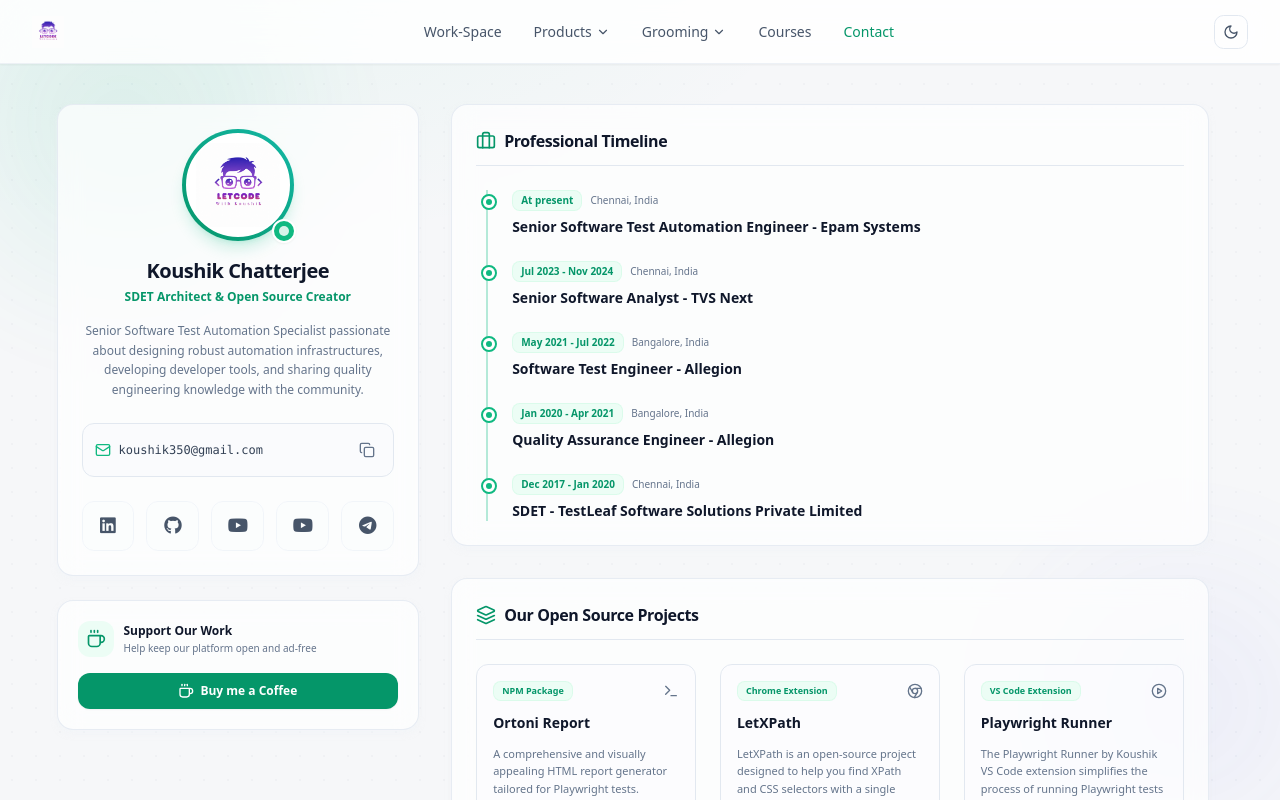
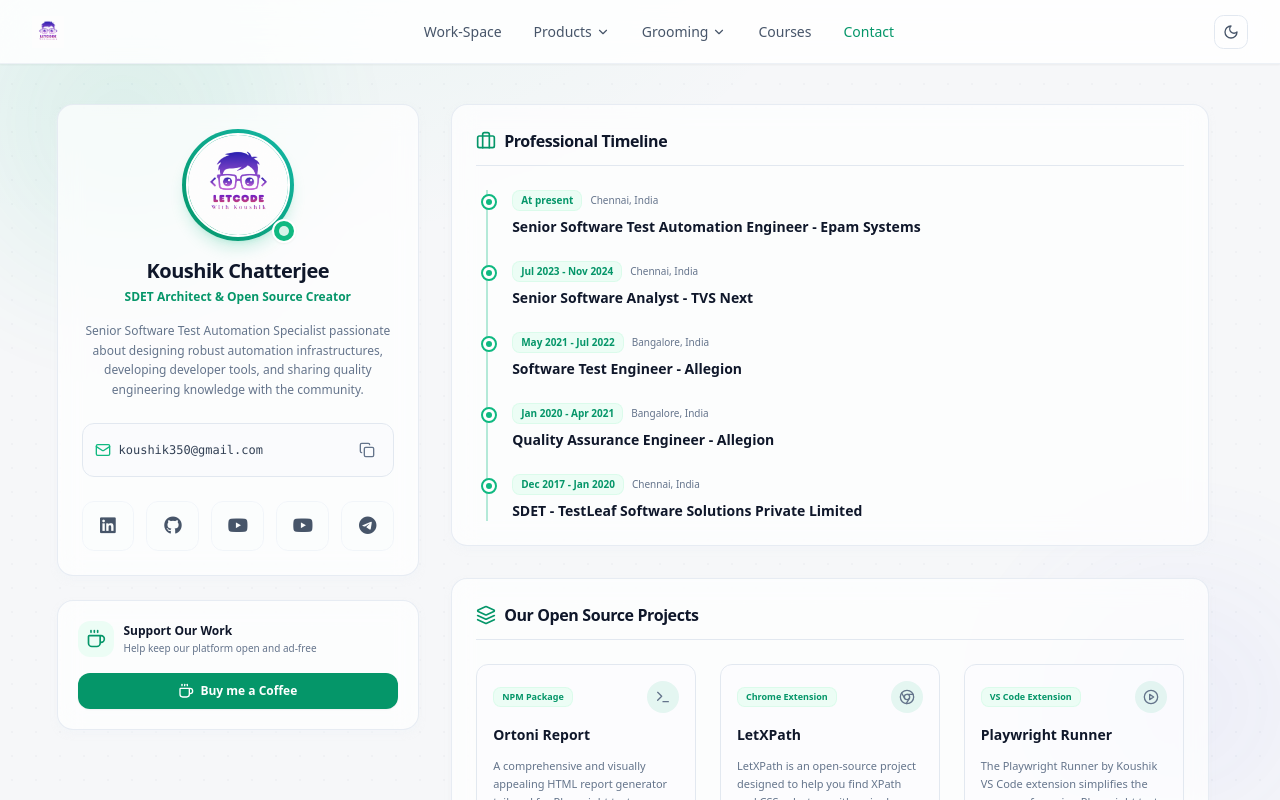
Before and after one commit to ortoniKC/letcode-2025, a React (Vite) app: page /contact in a window 1280 px wide. Shown: the top 800 px of the page. Built offline with nearby package versions, Linux system fonts and the light colour scheme.

Commit message:
🎨 STYLE: Make profile avatar and project/feature icons circular

```diff
--- a/src/pages/main/ContactPage.tsx
+++ b/src/pages/main/ContactPage.tsx
@@ -116,7 +116,7 @@
                   <img
                     src="/assets/logo.png"
                     alt="LetCode logo"
-                    className="w-full h-full object-contain p-2"
+                    className="w-full h-full object-cover"
                   />
                 </div>
                 <div
@@ -294,7 +294,7 @@
                           <span className="inline-flex items-center px-2 py-0.5 rounded-md text-[9px] font-bold bg-emerald-50 dark:bg-emerald-950/40 text-emerald-600 dark:text-emerald-400 border border-emerald-100/60 dark:border-emerald-900/40">
                             {prod.type}
                           </span>
-                          <div className="text-slate-500 dark:text-slate-400 group-hover:text-emerald-600 dark:group-hover:text-emerald-400 transition-colors">
+                          <div className="w-8 h-8 rounded-full bg-emerald-500/10 dark:bg-emerald-500/15 flex items-center justify-center text-slate-500 dark:text-slate-400 group-hover:bg-emerald-500/20 group-hover:text-emerald-600 dark:group-hover:text-emerald-400 transition-all duration-300">
                             <IconComp className="w-4 h-4" />
                           </div>
                         </div>
--- a/src/pages/main/MainPage.tsx
+++ b/src/pages/main/MainPage.tsx
@@ -256,7 +256,7 @@
                   <div className={`absolute top-0 left-0 right-0 h-0.5 ${card.accentColor} opacity-0 group-hover:opacity-100 transition-opacity duration-300`} />
 
                   <div className="space-y-4">
-                    <div className={`w-11 h-11 rounded-xl ${card.iconBg} ${card.iconColor} flex items-center justify-center`}>
+                    <div className={`w-11 h-11 rounded-full ${card.iconBg} ${card.iconColor} flex items-center justify-center`}>
                       <Icon className="w-5 h-5" />
                     </div>
                     <h3 className={`text-lg font-extrabold text-slate-900 dark:text-slate-50 ${card.hoverTitle} transition-colors`}>
```
Also changed, not shown: 1 other file (tests, documents, lock files or other folders).
